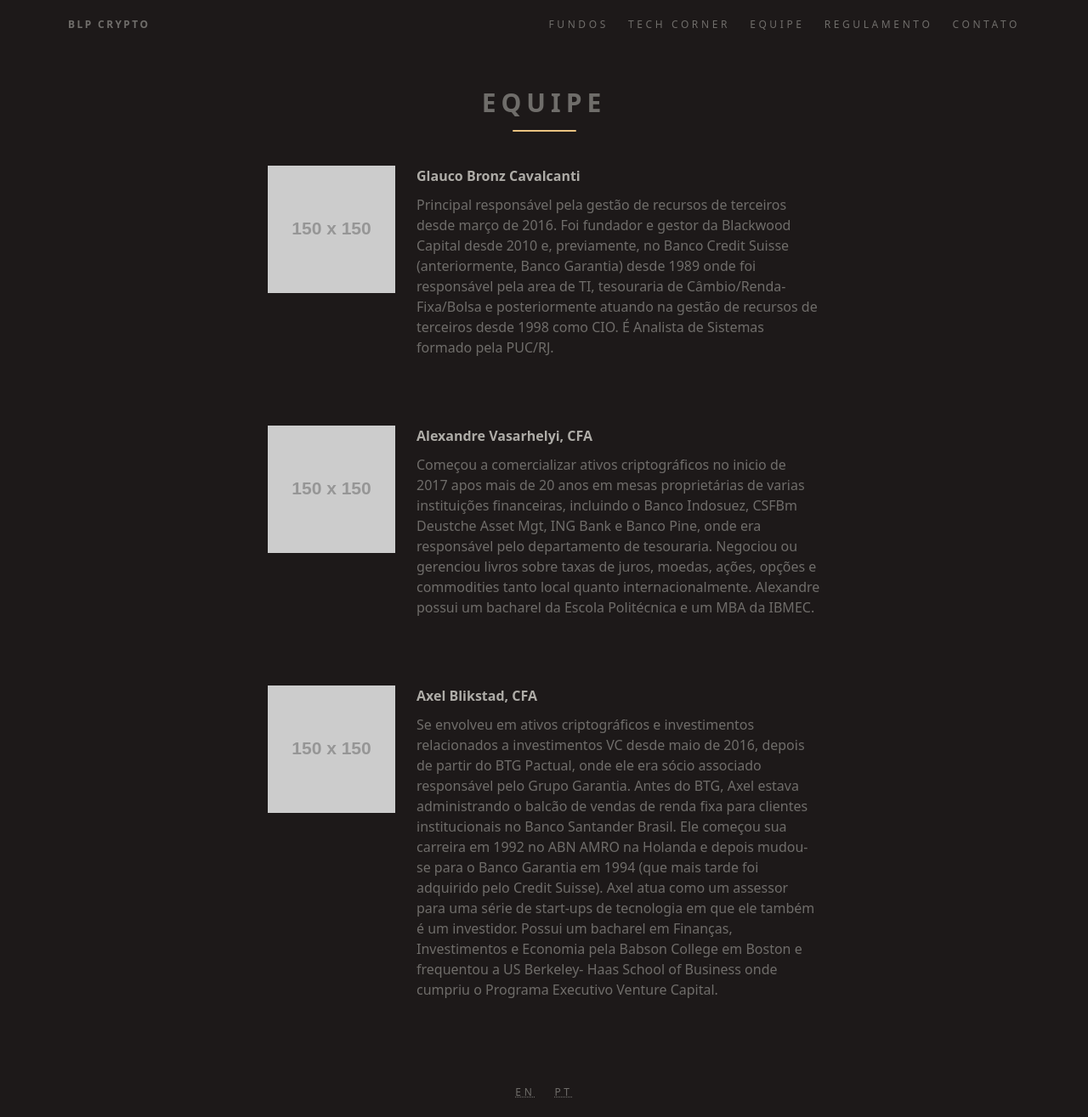
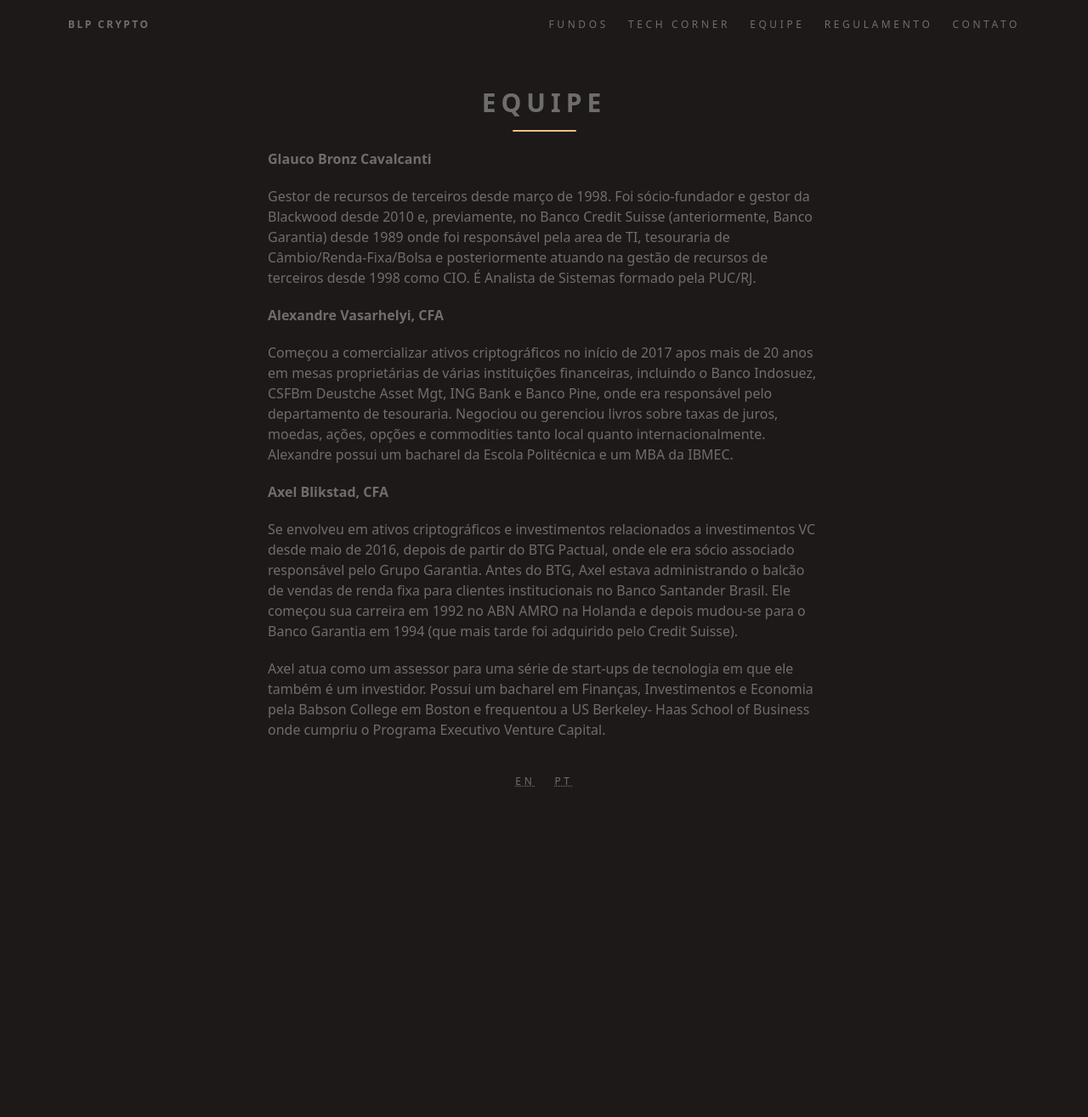
Before and after one commit to ateliedetemas/blpcrypto, a Jekyll site: the page built from equipe.md, in a window 1280 px wide. Shown: the whole page at 85% size. Built offline with Jekyll 4.4.1, drawn with Linux system fonts in a browser that asks for light colours; after the commit the page ends 949 px from its top, so only the background shows below that.

Commit message:
Updates team profiles.

```diff
--- a/equipe.md
+++ b/equipe.md
@@ -4,18 +4,16 @@ layout: page
 title: Equipe
 ---
 
-{: .profile}
-![Profile image for person](//placehold.it/150x150/EAC381/1D1919)
 **Glauco Bronz Cavalcanti**
-Principal responsável pela gestão de recursos de terceiros desde março de 2016. Foi fundador e gestor da Blackwood Capital desde 2010 e, previamente, no Banco Credit Suisse (anteriormente, Banco Garantia) desde 1989 onde foi responsável pela area de TI, tesouraria de Câmbio/Renda-Fixa/Bolsa e posteriormente atuando na gestão de recursos de terceiros desde 1998 como CIO. É Analista de Sistemas formado pela PUC/RJ.
 
+Gestor de recursos de terceiros desde março de 1998. Foi sócio-fundador e gestor da Blackwood desde 2010 e, previamente, no Banco Credit Suisse (anteriormente, Banco Garantia) desde 1989 onde foi responsável pela area de TI, tesouraria de Câmbio/Renda-Fixa/Bolsa e posteriormente atuando na gestão de recursos de terceiros desde 1998 como CIO. É Analista de Sistemas formado pela PUC/RJ.
 
-{: .profile}
-![Profile image for person](//placehold.it/150x150/EAC381/1D1919)
 **Alexandre Vasarhelyi, CFA**
-Começou a comercializar ativos criptográficos no inicio de 2017 apos mais de 20 anos em mesas proprietárias de varias instituições financeiras, incluindo o Banco Indosuez, CSFBm Deustche Asset Mgt, ING Bank e Banco Pine, onde era responsável pelo departamento de tesouraria. Negociou ou gerenciou livros sobre taxas de juros, moedas, ações, opções e commodities tanto local quanto internacionalmente. Alexandre possui um bacharel da Escola Politécnica e um MBA da IBMEC.
 
-{: .profile}
-![Profile image for person](//placehold.it/150x150/EAC381/1D1919)
+Começou a comercializar ativos criptográficos no início de 2017 apos mais de 20 anos em mesas proprietárias de várias instituições financeiras, incluindo o Banco Indosuez, CSFBm Deustche Asset Mgt, ING Bank e Banco Pine, onde era responsável pelo departamento de tesouraria. Negociou ou gerenciou livros sobre taxas de juros, moedas, ações, opções e commodities tanto local quanto internacionalmente. Alexandre possui um bacharel da Escola Politécnica e um MBA da IBMEC.
+
 **Axel Blikstad, CFA**
-Se envolveu em ativos criptográficos e investimentos relacionados a investimentos VC desde maio de 2016, depois de partir do BTG Pactual, onde ele era sócio associado responsável pelo Grupo Garantia. Antes do BTG, Axel estava administrando o balcão de vendas de renda fixa para clientes institucionais no Banco Santander Brasil. Ele começou sua carreira em 1992 no ABN AMRO na Holanda e depois mudou-se para o Banco Garantia em 1994 (que mais tarde foi adquirido pelo Credit Suisse). Axel atua como um assessor para uma série de start-ups de tecnologia em que ele também é um investidor. Possui um bacharel em Finanças, Investimentos e Economia pela Babson College em Boston e frequentou a US Berkeley- Haas School of Business onde  cumpriu o Programa Executivo Venture Capital.
+
+Se envolveu em ativos criptográficos e investimentos relacionados a investimentos VC desde maio de 2016, depois de partir do BTG Pactual, onde ele era sócio associado responsável pelo Grupo Garantia. Antes do BTG, Axel estava administrando o balcão de vendas de renda fixa para clientes institucionais no Banco Santander Brasil. Ele começou sua carreira em 1992 no ABN AMRO na Holanda e depois mudou-se para o Banco Garantia em 1994 (que mais tarde foi adquirido pelo Credit Suisse).
+
+Axel atua como um assessor para uma série de start-ups de tecnologia em que ele também é um investidor. Possui um bacharel em Finanças, Investimentos e Economia pela Babson College em Boston e frequentou a US Berkeley- Haas School of Business onde  cumpriu o Programa Executivo Venture Capital.
```
